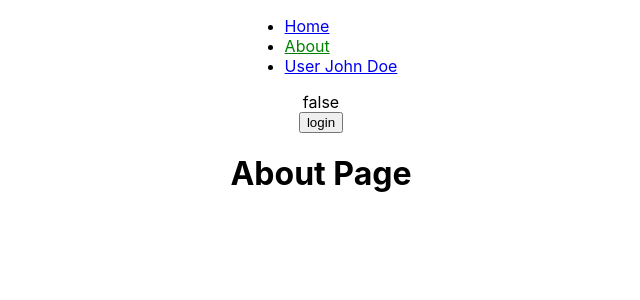
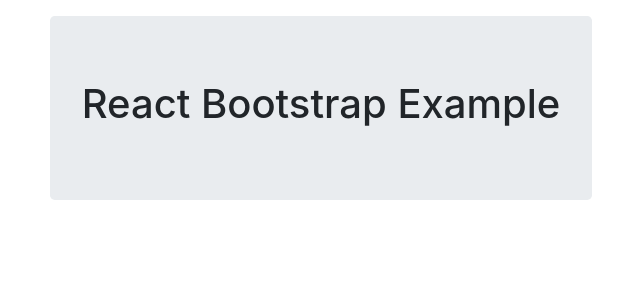
Before and after one commit to IT-som-framtidsyrke-HT2020/react-hooks, a React (Create React App) app: page /about in a window 1280 px wide. Shown: the top 300 px of the page, without its empty margins (319-959 px from the left). Built offline with nearby package versions, Linux system fonts and the light colour scheme.

Commit message:
react bootstrap

```diff
--- a/package.json
+++ b/package.json
@@ -6,9 +6,12 @@
     "@testing-library/jest-dom": "^5.11.8",
     "@testing-library/react": "^11.2.2",
     "@testing-library/user-event": "^12.6.0",
+    "bootstrap": "^4.5.3",
     "emailjs-com": "^2.6.4",
     "react": "^17.0.1",
+    "react-bootstrap": "^1.4.3",
     "react-dom": "^17.0.1",
+    "react-router-bootstrap": "^0.25.0",
     "react-router-dom": "^5.2.0",
     "react-scripts": "4.0.1",
     "web-vitals": "^0.2.4"
--- a/src/App.js
+++ b/src/App.js
@@ -5,7 +5,13 @@
   Link,
   NavLink,
   Redirect,
+  MemoryRouter,
 } from "react-router-dom";
+
+import Button from "react-bootstrap/Button";
+import Jumbotron from "react-bootstrap/Jumbotron";
+import Container from "react-bootstrap/Container";
+import ButtonToolbar from "react-bootstrap/ButtonToolbar";
 
 import AboutPage from "./pages/AboutPage";
 import NameTag from "./components/NameTag";
@@ -19,61 +25,14 @@
 let born = false;
 
 function App() {
-  const [loggedIn, setLoggedIn] = useState(false);
-
-  const handleClick = () => {
-    setLoggedIn(!loggedIn);
-  };
-
   return (
-    <BrowserRouter>
-      <div className="container">
-        <ul>
-          <li>
-            <NavLink to="/" exact activeClassName="link-active-style">
-              Home
-            </NavLink>
-          </li>
-          <li>
-            <NavLink to="/about" exact activeClassName="link-active-style">
-              About
-            </NavLink>
-          </li>
-          <li>
-            <NavLink
-              to="/user/john/doe"
-              exact
-              activeClassName="link-active-style"
-            >
-              User John Doe
-            </NavLink>
-          </li>
-        </ul>
-        {loggedIn.toString()}
-        <button onClick={handleClick}>{loggedIn ? "logout" : "login"}</button>
-        <Route
-          path="/"
-          exact
-          render={() => {
-            return <h1>Home Page</h1>;
-          }}
-        ></Route>
-        <Route path="/about" exact component={AboutPage}></Route>
-        <Route
-          path="/user/:firstname/:lastname"
-          exact
-          render={({ match }) => {
-            return loggedIn ? (
-              <h1>
-                Welcome {match.params.firstname} {match.params.lastname}
-              </h1>
-            ) : (
-              <Redirect to="/" />
-            );
-          }}
-        ></Route>
-      </div>
-    </BrowserRouter>
+    <MemoryRouter>
+      <Container className="p-3">
+        <Jumbotron>
+          <h1 className="header">React Bootstrap Example</h1>
+        </Jumbotron>
+      </Container>
+    </MemoryRouter>
   );
 }
 
@@ -215,4 +174,60 @@
         <Clock />
       </div>
 
+REACT ROUTER
+
+State
+ const [loggedIn, setLoggedIn] = useState(false);
+
+ Function
+  const handleClick = () => {
+    setLoggedIn(!loggedIn);
+  };
+
+  Put this in return
+    <ul>
+          <li>
+            <NavLink to="/" exact activeClassName="link-active-style">
+              Home
+            </NavLink>
+          </li>
+          <li>
+            <NavLink to="/about" exact activeClassName="link-active-style">
+              About
+            </NavLink>
+          </li>
+          <li>
+            <NavLink
+              to="/user/john/doe"
+              exact
+              activeClassName="link-active-style"
+            >
+              User John Doe
+            </NavLink>
+          </li>
+        </ul>
+        {loggedIn.toString()}
+        <button onClick={handleClick}>{loggedIn ? "logout" : "login"}</button>
+        <Route
+          path="/"
+          exact
+          render={() => {
+            return <h1>Home Page</h1>;
+          }}
+        ></Route>
+        <Route path="/about" exact component={AboutPage}></Route>
+        <Route
+          path="/user/:firstname/:lastname"
+          exact
+          render={({ match }) => {
+            return loggedIn ? (
+              <h1>
+                Welcome {match.params.firstname} {match.params.lastname}
+              </h1>
+            ) : (
+              <Redirect to="/" />
+            );
+          }}
+        ></Route>
+
 */
--- a/src/index.css
+++ b/src/index.css
@@ -79,3 +79,7 @@
 .link-active-style {
   color: green;
 }
+
+.header {
+  text-align: center;
+}
--- a/src/index.js
+++ b/src/index.js
@@ -2,6 +2,8 @@
 import ReactDOM from "react-dom";
 import "./index.css";
 import App from "./App";
+
+import "bootstrap/dist/css/bootstrap.min.css";
 
 ReactDOM.render(
   <React.StrictMode>
--- a/src/pages/AboutPage.js
+++ b/src/pages/AboutPage.js
@@ -1,7 +1,7 @@
 import React from "react";
 
 const AboutPage = () => {
-  return <h1>About Page</h1>;
+  return <h1>About</h1>;
 };
 
 export default AboutPage;
```
Also changed, not shown: src/pages/Home.js (added, +7 -0 lines), src/pages/Users.js (added, +7 -0 lines), 1 other file (tests, documents, lock files or other folders).
